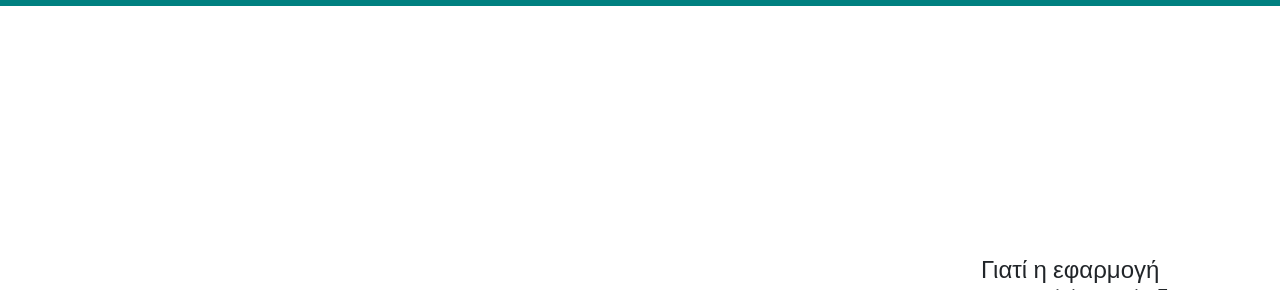
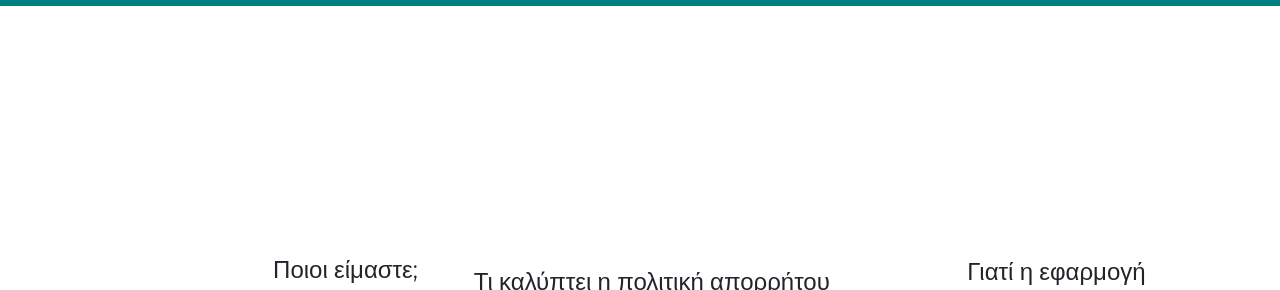
Before and after one commit to Argivol/FunWithMath, a plain HTML site: page pages/privacy.html in a window 1280 px wide. Shown: the part 58-348 px from the top of the page. Drawn offline with nearby package versions, Linux system fonts and the light colour scheme.

Commit message:
bootstrap link

```diff
--- a/pages/privacy.html
+++ b/pages/privacy.html
@@ -16,7 +16,7 @@
 
     />
 
-    <link href="https://cdn.jsdelivr.net/npm/bootstrap@5.3.0-alpha1/dist/css/bootstrap.min.css" rel="stylesheet" integrity="sha384-GLhlTQ8iRABdZLl6O3oVMWSktQOp6b7In1Zl3/Jr59b6EGGoI1aFkw7cmDA6j6gD" crossorigin="anonymous"/>
+    <link rel="stylesheet" href="https://cdn.jsdelivr.net/npm/bootstrap@4.3.1/dist/css/bootstrap.min.css" integrity="sha384-ggOyR0iXCbMQv3Xipma34MD+dH/1fQ784/j6cY/iJTQUOhcWr7x9JvoRxT2MZw1T" crossorigin="anonymous">
 
     <link rel="stylesheet" href="../style.css" />
 
```
